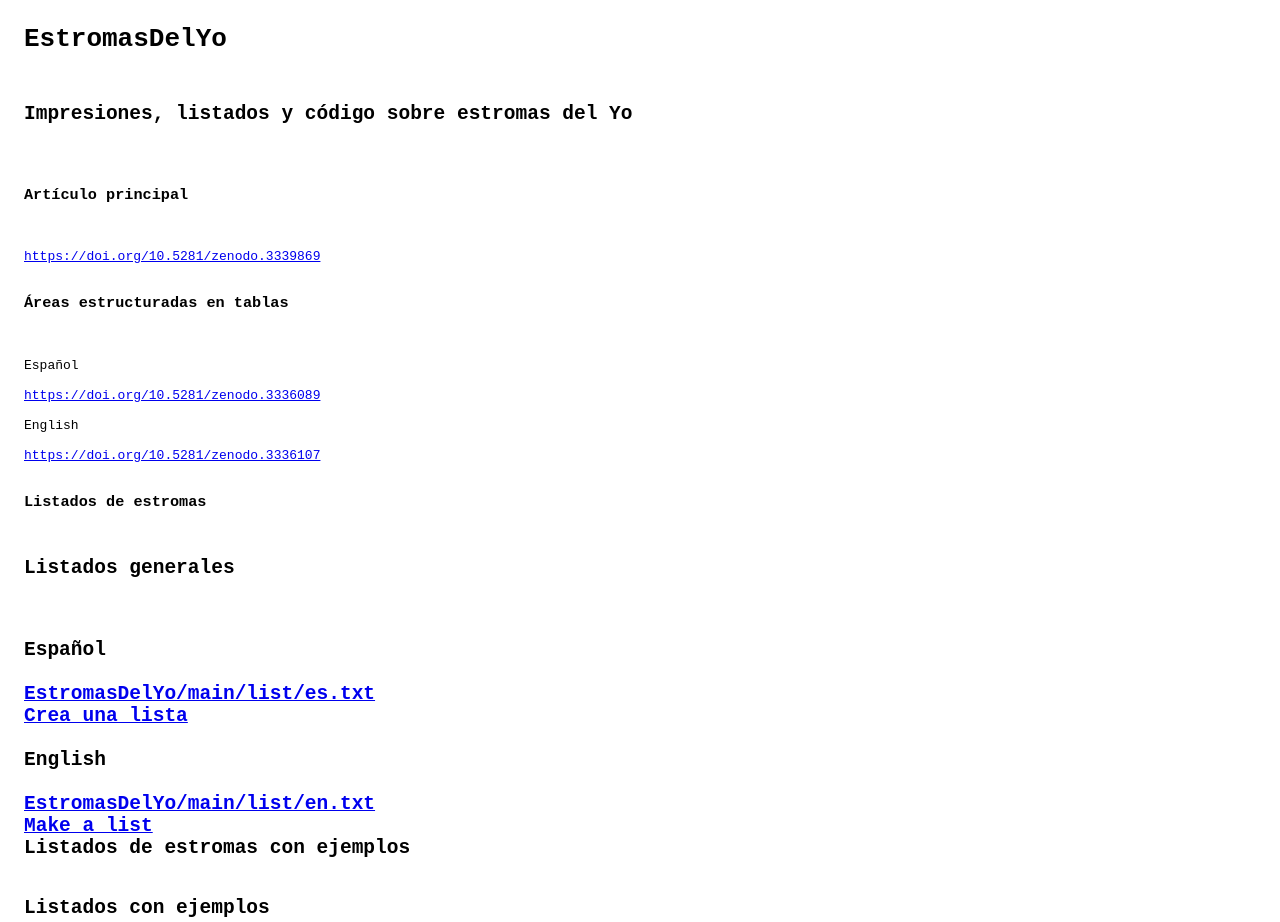
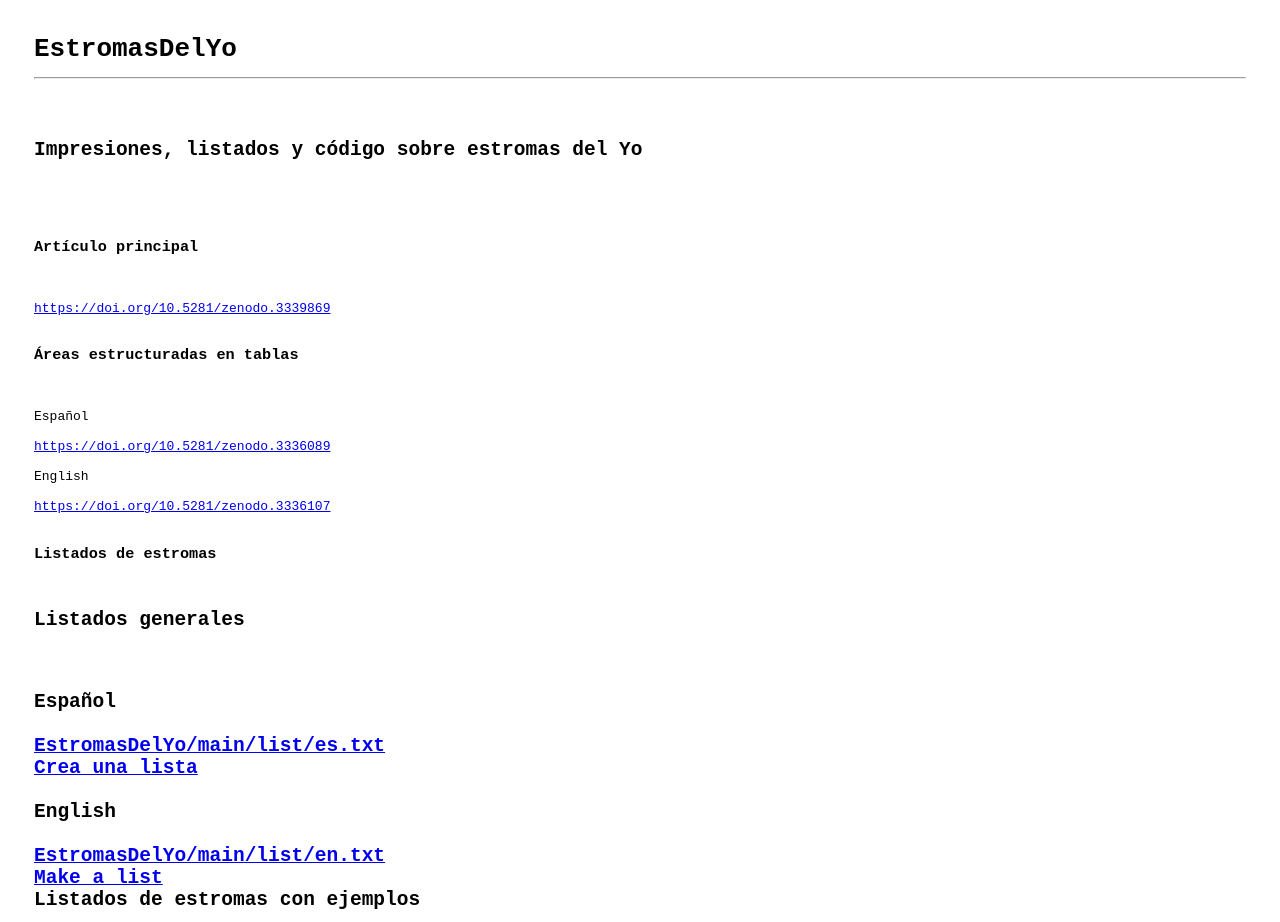
Before and after one commit to josepssv/EstromasDelYo, a plain HTML site: page index.html in a window 1280 px wide. Shown: the top 922 px of the page. Drawn offline with Linux system fonts and the light colour scheme.

Commit message:
Update index.html

```diff
--- a/index.html
+++ b/index.html
@@ -1,8 +1,9 @@
 <style>
-  body{font-family:Arial;margin:24px;}
+  body{font-family:Arial;margin:34px;}
 </style>
-<pre><h1>EstromasDelYo</h1>
-<h2>Impresiones, listados y código sobre estromas del Yo</h2>
+<pre><h1>EstromasDelYo <hr>
+<h2>Impresiones, listados y código sobre estromas del Yo</h2></h1>
+
 
 <h3>Artículo principal</h3>
 
```
